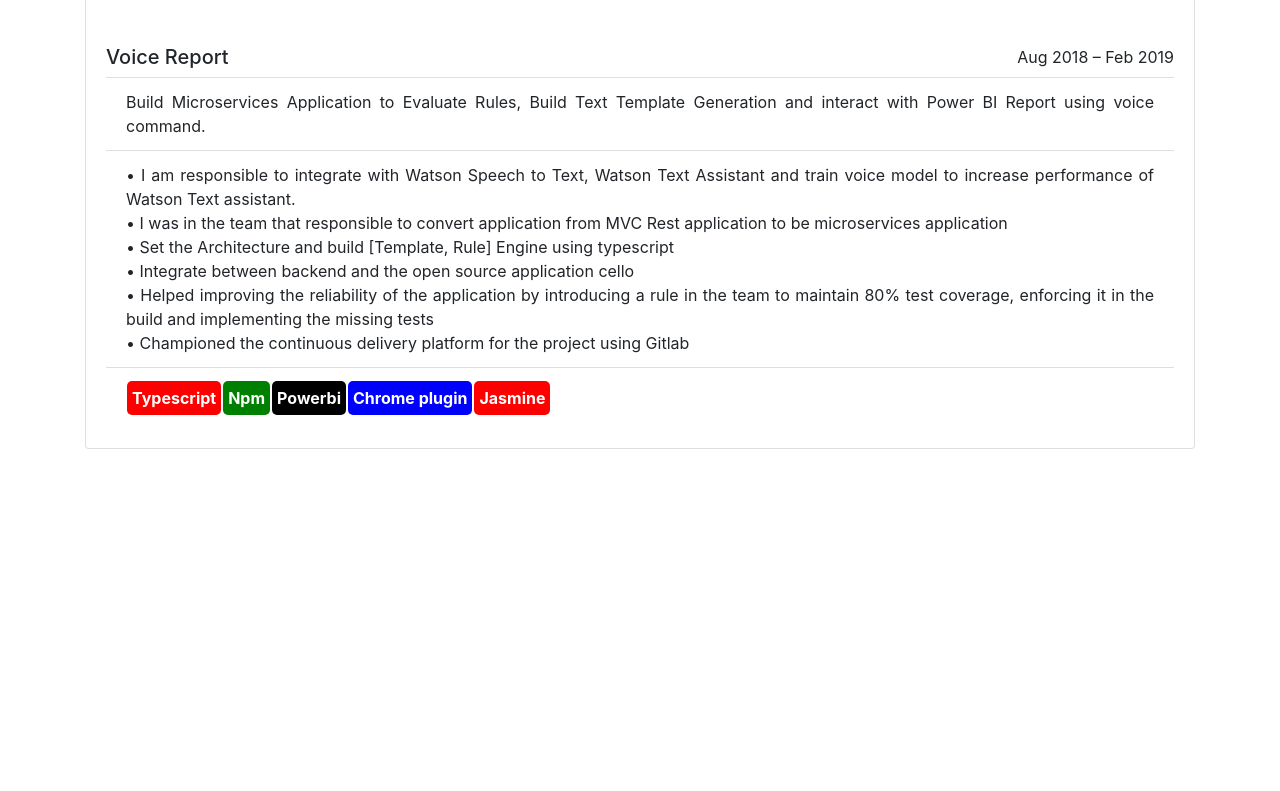
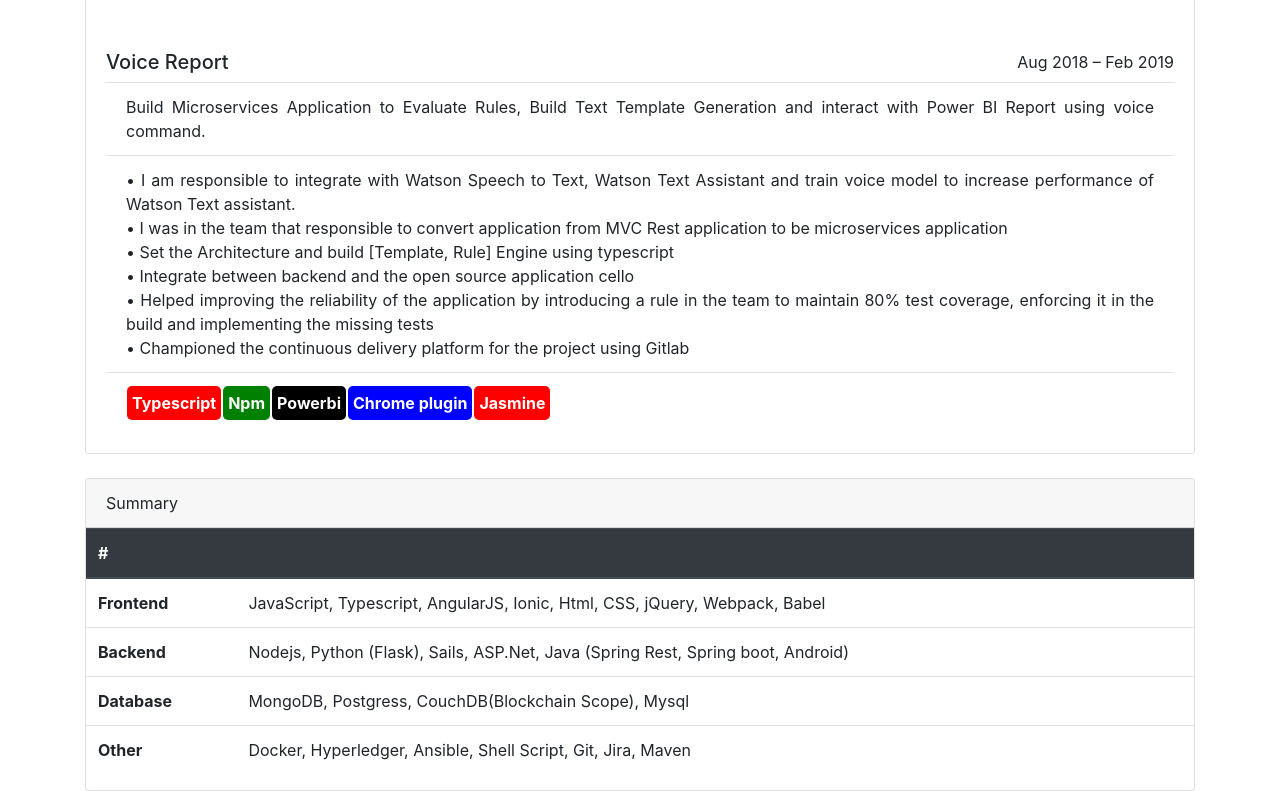
Before and after one commit to sngvahmed/CV-HTML, a website: page index.html in a window 1280 px wide. Shown: the part 1518-2309 px from the top of the page. Before the commit the page ends 1967 px from the top, so only its background shows below. Drawn offline with nearby package versions, Linux system fonts and the light colour scheme; a web font is replaced by a local one.

Commit message:
finalize

```diff
--- a/index.html
+++ b/index.html
@@ -51,8 +51,8 @@
     <div class="card">
         <div class="card-body text-justify">
             <h5 class="card-title">I am Ahmed Nasser, 25 years old </h5>
+            <h6 class="card-subtitle mb-2 text-muted">I have B.S.E of Computer Science Cairo university with Minor Information System Sep 2015.</h6>
             <p class="card-text">I have 4 year experience in the web development, from 2015 to Jan 2019 i worked as Full stack web developer at <a href="https://www.linkedin.com/company/orangele/about/" class="card-link">Orange lab Egypt</a>, with some side project in blockchain technology with fabric framework, since Jan 2019 i was working as backend web developer with .Net framework at <a href="http://dartssolutions.com/" class="card-link">DartSolution</a></p>
-            <p class="card-text"> </p>
         </div>
     </div>
 
@@ -193,6 +193,42 @@
         </div>
     </div>
 
+    <br>
+
+    <div class="card">
+        <div class="card-header">
+            Summary
+        </div>
+
+        <table class="table text-left">
+            <thead class="thead-dark">
+                <tr>
+                <th scope="col">#</th>
+                <th scope="col"></th>
+                </tr>
+            </thead>
+            <tbody class="text-left">
+                <tr>
+                    <th scope="row">Frontend</th>
+                    <td>JavaScript, Typescript, AngularJS, Ionic, Html, CSS, jQuery, Webpack, Babel</td>
+                </tr>
+                <tr>
+                    <th scope="row">Backend</th>
+                    <td>Nodejs, Python (Flask), Sails, ASP.Net, Java (Spring Rest, Spring boot, Android)</td>
+                </tr>
+                <tr>
+                    <th scope="row">Database</th>
+                    <td>MongoDB, Postgress, CouchDB(Blockchain Scope), Mysql</td>
+                </tr>
+                <tr>
+                    <th scope="row">Other</th>
+                    <td>Docker, Hyperledger, Ansible, Shell Script, Git, Jira, Maven</td>
+                </tr>
+            </tbody>
+        </table>
+    </div>
+
+
     <script src="node_modules/jquery/dist/jquery.min.js"></script>
     <script src="node_modules/bootstrap/dist/js/bootstrap.min.js"></script>
   </body>
```
